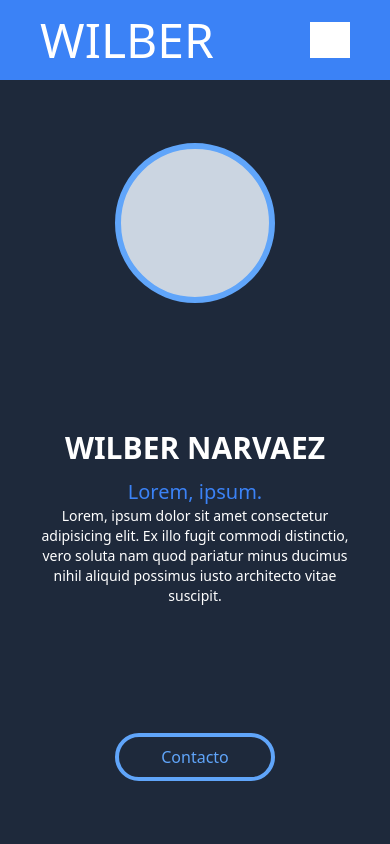
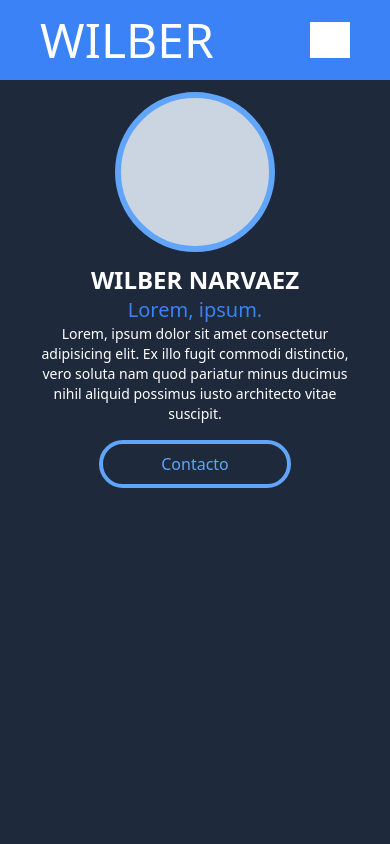
Before and after one commit to wilbernp/my-portfolio, a React (Vite) app: page / in a window 390 px wide. Shown: the top 844 px of the page. Built offline with nearby package versions, Linux system fonts and the light colour scheme.

Commit message:
add responsive design to banner

```diff
--- a/src/components/Button/Button.tsx
+++ b/src/components/Button/Button.tsx
@@ -1,12 +1,13 @@
 
 interface ButtonProps {
     title: string;
-    secondary?:boolean
+    secondary?:boolean;
 }
 
 export default function Button({ title, secondary }: ButtonProps) {
-    const Primary = <button type='button' className="w-40 py-2 border-4 rounded-3xl border-blue-400 text-blue-400">{title}</button>
-    const Secondary = <button className="w-40 py-2 border-4 rounded-3xl border-blue-400 bg-blue-400 text-slate-800 text-base font-medium">{title}</button>
+    const Primary = <button type='button' className="p-2 w-full border-4 rounded-3xl border-blue-400 text-blue-400">{title}</button>
+
+    const Secondary = <button className="w-full p-2 border-4 rounded-3xl border-blue-400 bg-blue-400 text-slate-800 text-base font-medium">{title}</button>
 
     if (secondary) {
         return Secondary
--- a/src/sections/Banner/Banner.tsx
+++ b/src/sections/Banner/Banner.tsx
@@ -3,16 +3,35 @@ import React from 'react'
 
 export default function Banner() {
   return (
-    <section className='flex flex-col justify-around text-center items-center h-100vh'>
-      <div className='w-40 h-40 bg-slate-300 rounded-full border-[6px] border-blue-400'></div>
-      <article className='flex flex-col'>
-        <h1 className='text-white text-3xl font-bold mb-3'>WILBER NARVAEZ</h1>
-        <h3 className='text-blue-500 text-xl'>Lorem, ipsum.</h3>
-        <p className='text-white text-sm'>
+    <section className='flex gap-3 flex-col  items-center h-100vh text-center mt-3 sm:mt-4 sm:text-start sm:flex-row  sm:items-start sm:gap-12 md:gap-16 lg:mt-10'>
+      {/* avatar image */}
+      <div className='flex justify-end sm:w-[50%]'>
+        <div className='w-40 h-40 bg-slate-300 rounded-full border-[6px] border-blue-400 sm:w-64 sm:h-64 lg:w-72 lg:h-72'></div>
+      </div>
+
+      {/* article */}
+      <article className='flex flex-col sm:w-[40%]'>
+        {/* nombre */}
+        <h1 className='text-white text-2xl font-bold sm:text-3xl md:text-4xl lg:mb-3'>WILBER NARVAEZ</h1>
+        {/* perfil */}
+        <h3 className='text-blue-500 text-xl lg:mb-5'>Lorem, ipsum.</h3>
+        {/* paragraph */}
+        <p className='text-white text-sm sm:text-base mb-4 sm:text-start lg:leading-6 lg:mb-8'>
           Lorem, ipsum dolor sit amet consectetur adipisicing elit. Ex illo fugit commodi distinctio, vero soluta nam quod pariatur minus ducimus nihil aliquid possimus iusto architecto vitae suscipit.
         </p>
+        {/* botones */}
+        <div className='flex flex-wrap gap-4 justify-center sm:justify-start lg:gap-10'>
+          {/* boton contacto */}
+          <div className='w-48 sm:w-40'>
+            <Button title='Contacto' />
+          </div>
+          {/* boton descargar CV */}
+          <div className='w-40 hidden sm:block'>
+            <Button title='Descargar CV' secondary />
+          </div>
+
+        </div>
       </article>
-      <Button title='Contacto'/>
     </section>
   )
 }
```
